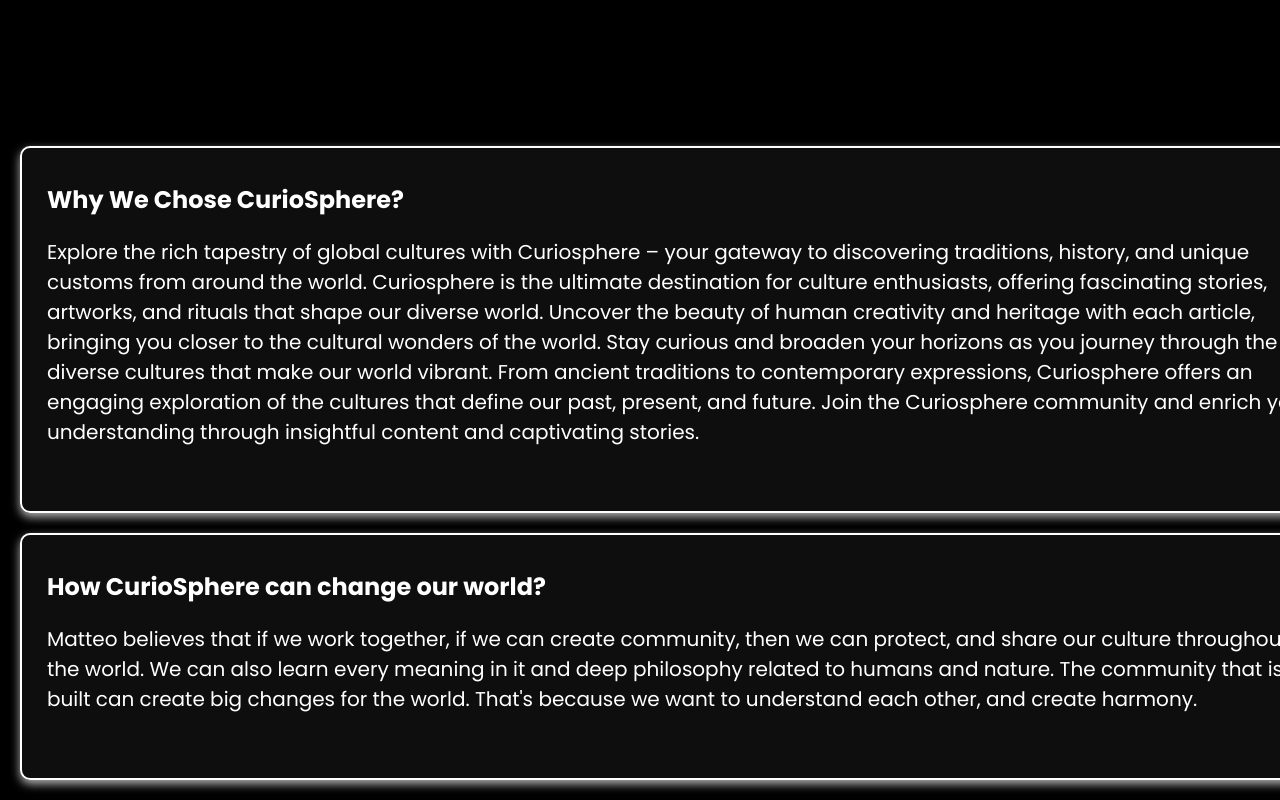
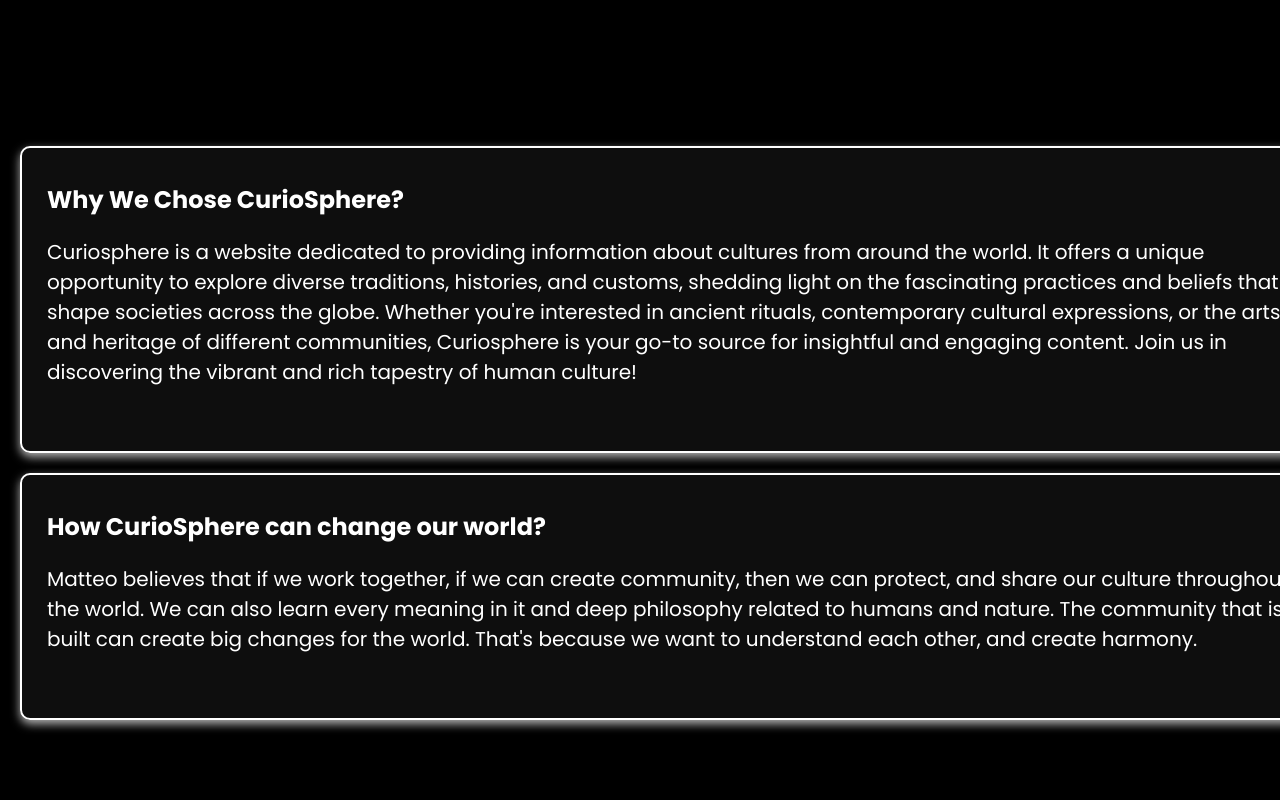
Before and after one commit to mka951/CurioSpehereDevelopment, a plain HTML site: page Index.html in a window 1280 px wide. Shown: the part 750-1550 px from the top of the page. After the commit the page ends 1490 px from the top, so only its background shows below. Drawn offline with Linux system fonts and the light colour scheme.

Commit message:
Update Index.html

```diff
--- a/Index.html
+++ b/Index.html
@@ -48,7 +48,7 @@
         <div class="idiv">
             <div class="idivt">
                 <h1>Why We Chose CurioSphere?</h1>
-                <p>Explore the rich tapestry of global cultures with Curiosphere – your gateway to discovering traditions, history, and unique customs from around the world. Curiosphere is the ultimate destination for culture enthusiasts, offering fascinating stories, artworks, and rituals that shape our diverse world. Uncover the beauty of human creativity and heritage with each article, bringing you closer to the cultural wonders of the world. Stay curious and broaden your horizons as you journey through the diverse cultures that make our world vibrant. From ancient traditions to contemporary expressions, Curiosphere offers an engaging exploration of the cultures that define our past, present, and future. Join the Curiosphere community and enrich your understanding through insightful content and captivating stories.
+                <p>Curiosphere is a website dedicated to providing information about cultures from around the world. It offers a unique opportunity to explore diverse traditions, histories, and customs, shedding light on the fascinating practices and beliefs that shape societies across the globe. Whether you're interested in ancient rituals, contemporary cultural expressions, or the arts and heritage of different communities, Curiosphere is your go-to source for insightful and engaging content. Join us in discovering the vibrant and rich tapestry of human culture!
                 </p>
             </div>
 
```
